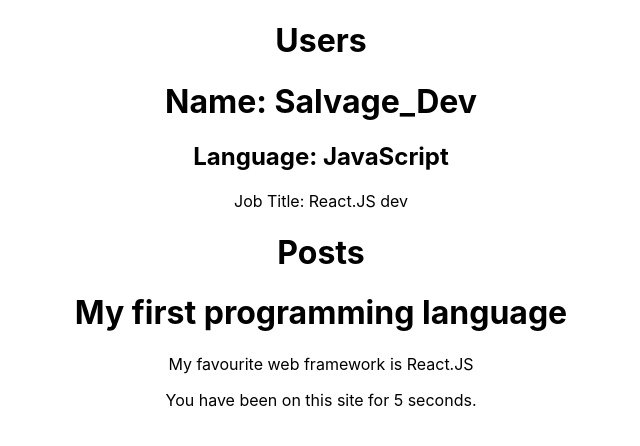
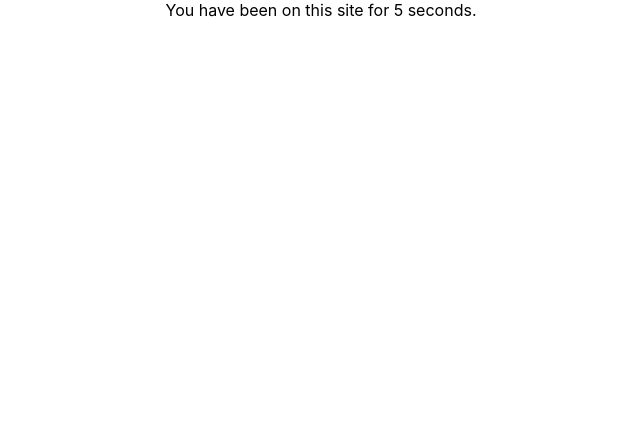
Before and after one commit to Milo123459/salvage-official, a React (Create React App) app: page / in a window 1280 px wide. Shown: the top 446 px of the page, without its empty margins (319-959 px from the left). Built offline with nearby package versions, Linux system fonts and the light colour scheme.

Commit message:
New update

```diff
--- a/src/App.js
+++ b/src/App.js
@@ -24,10 +24,8 @@
 function App() {
   return (
     <div className="App">
-      <h1>Users</h1>
-      {userComponents}
-      <h1>Posts</h1>
-      {postComponents}
+
+
       <footer>
         <BrowseTime />
       </footer>
```
